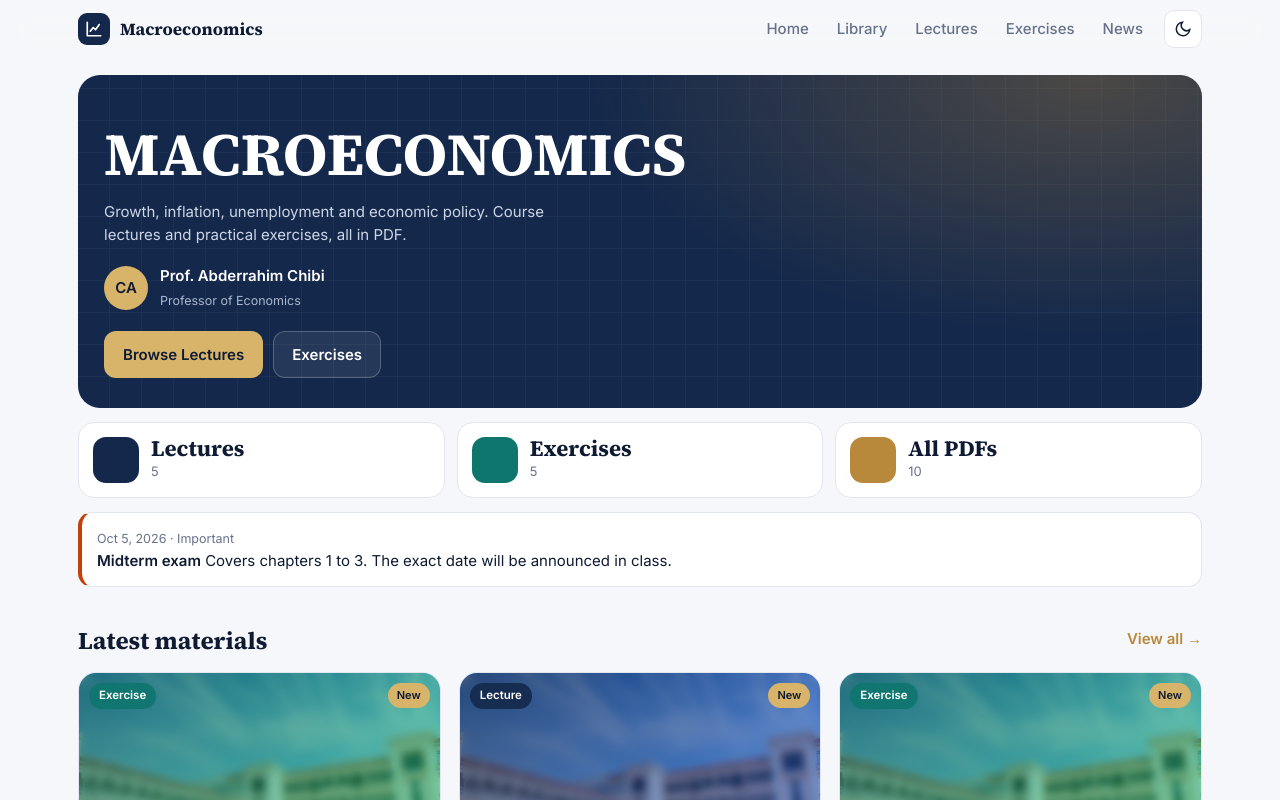
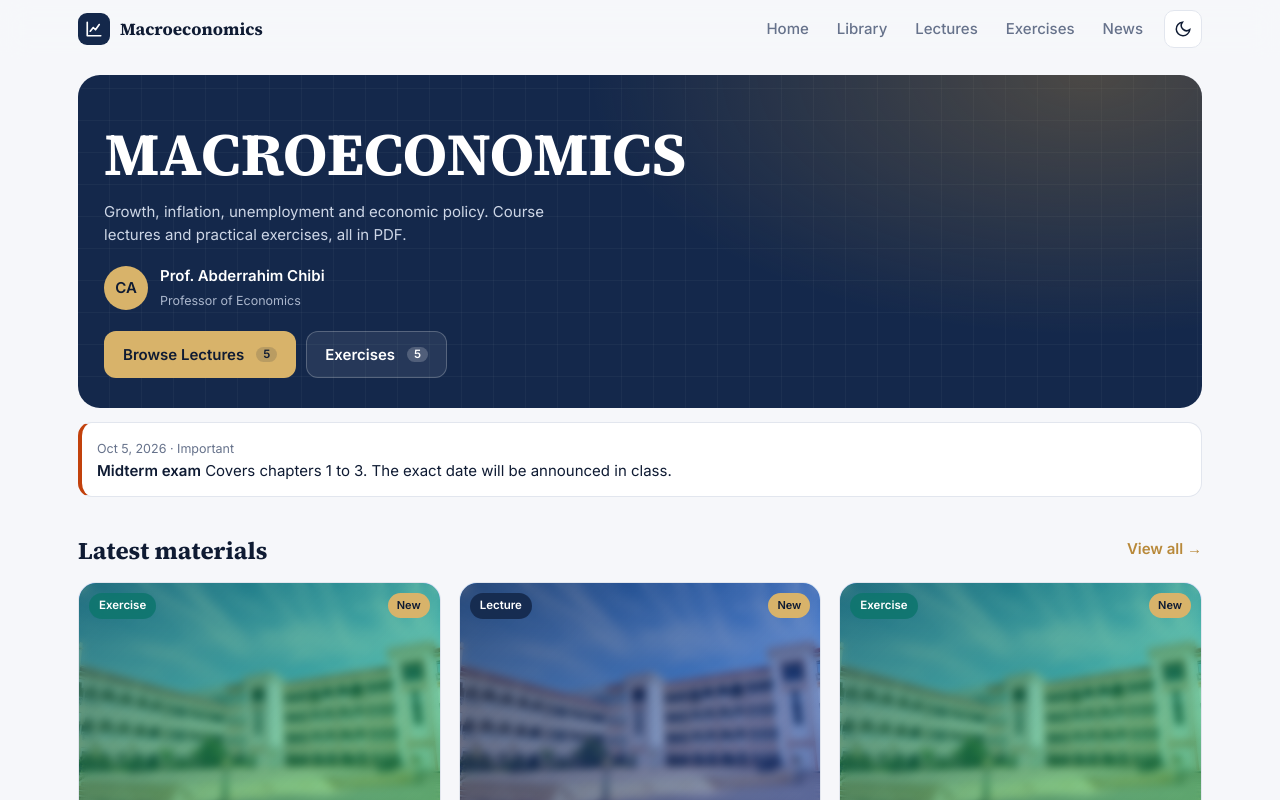
Before and after one commit to Seddardz/macroeconomics-porta, a Next.js app: page / in a window 1280 px wide. Shown: the top 800 px of the page. Built offline with nearby package versions, Linux system fonts and the light colour scheme.

Commit message:
Update 061020260412

```diff
--- a/src/app/globals.css
+++ b/src/app/globals.css
@@ -140,7 +140,7 @@ header .wrap {
   border: 0;
   background: none;
   padding: 8px 13px;
-  border-radius: 9px;
+  border-radius: 99px;
   color: var(--mut);
   font-weight: 500;
   cursor: pointer;
@@ -220,6 +220,9 @@ header .wrap {
 .view {
   display: none;
   animation: in 0.35s ease;
+  width: 100%;
+  max-width: 100vw;
+  overflow-x: hidden;
 }
 .view.on {
   display: block;
@@ -230,7 +233,7 @@ header .wrap {
     transform: translateY(10px);
   }
 }
-/* hero */
+/* Hero */
 .hero {
   position: relative;
   overflow: hidden;
@@ -314,6 +317,22 @@ header .wrap {
   min-height: 44px;
   transition: 0.2s;
 }
+.btn span {
+  display: inline-flex;
+  align-items: center;
+  justify-content: center;
+  background: rgba(15, 27, 51, 0.15);
+  color: inherit;
+  font-size: 11.5px;
+  font-weight: 700;
+  padding: 2px 7px;
+  border-radius: 99px;
+  line-height: 1;
+  margin-left: 4px;
+}
+.btn.ghost span {
+  background: rgba(255, 255, 255, 0.2);
+}
 .gold {
   background: #d8b36a;
   color: #0f1b33;
@@ -357,7 +376,7 @@ header .wrap {
     flex: 1;
   }
 }
-/* sections */
+/* Sections */
 .sec {
   padding-top: 34px;
 }
@@ -448,18 +467,18 @@ header .wrap {
 .note small {
   color: var(--mut);
 }
-/* catalogue tools */
+/* Catalogue Tools */
 .tools {
+  display: contents;
+}
+.srow {
   position: sticky;
   top: calc(58px + env(safe-area-inset-top, 0px));
   z-index: 40;
   background: color-mix(in srgb, var(--bg) 92%, transparent);
   backdrop-filter: blur(12px);
   padding: 10px 0 8px;
-}
-.srow {
-  display: flex;
-  gap: 8px;
+  margin-top: 6px;
 }
 .search {
   position: relative;
@@ -560,6 +579,51 @@ header .wrap {
   color: var(--pfg);
   border-color: var(--pri);
 }
+.frow {
+  display: flex;
+  justify-content: space-between;
+  align-items: center;
+  gap: 6px;
+  margin-top: 6px;
+  flex-wrap: nowrap;
+  white-space: nowrap;
+  overflow-x: auto;
+  scrollbar-width: none;
+}
+.frow::-webkit-scrollbar {
+  display: none;
+}
+.frow button,
+.frow .sortb,
+.frow .cnt,
+.frow .chip,
+.frow .pl {
+  font-size: 12px;
+  white-space: nowrap;
+  flex-shrink: 0;
+}
+.frow .chip {
+  padding: 4px 10px;
+  min-height: 28px;
+}
+.pl {
+  display: flex;
+  gap: 8px;
+  flex-wrap: wrap;
+}
+.sortb {
+  display: flex;
+  align-items: center;
+  gap: 6px;
+  color: var(--fg);
+  font-weight: 600;
+}
+.sortb svg {
+  transition: transform 0.3s;
+}
+.sortb.old svg {
+  transform: rotate(180deg);
+}
 .seg {
   display: flex;
   background: var(--soft);
@@ -601,7 +665,8 @@ header .wrap {
   font-size: 13px;
   margin: 12px 0 0;
 }
-/* cards */
+
+/* Cards */
 .cards {
   display: grid;
   grid-template-columns: repeat(auto-fill, minmax(280px, 1fr));
@@ -624,8 +689,6 @@ header .wrap {
     transform 0.3s,
     box-shadow 0.3s,
     border-color 0.3s;
-
-  /* NEW: Forces the browser to strictly clip the blur to the 18px border-radius */
   transform: translateZ(0);
   isolation: isolate;
 }
@@ -637,7 +700,7 @@ header .wrap {
 .cover {
   position: relative;
   aspect-ratio: 3/4;
-  max-height: 250px; /* Prevents the cover from being too tall on PC */
+  max-height: 250px;
   overflow: hidden;
 }
 .cover svg {
@@ -658,6 +721,7 @@ header .wrap {
   border-radius: 99px;
   color: #fff;
   backdrop-filter: blur(6px);
+  z-index: 10;
 }
 .bl {
   background: #14284be6;
@@ -675,6 +739,7 @@ header .wrap {
   font-weight: 700;
   padding: 4px 9px;
   border-radius: 99px;
+  z-index: 10;
 }
 .bd {
   padding: 15px 16px 16px;
@@ -736,7 +801,93 @@ button.t:hover {
 .open {
   width: 100%;
 }
+
+/* Image & Colored Overlay */
+.img-wrapper {
+  position: absolute;
+  inset: 0;
+  z-index: 1;
+}
+.cover-img {
+  width: 100%;
+  height: 100%;
+  object-fit: cover;
+  transition: transform 0.6s ease;
+}
+.card:hover .cover-img {
+  transform: scale(1.07);
+}
+.color-overlay {
+  position: absolute;
+  inset: -10px;
+  z-index: 2;
+  backdrop-filter: blur(4px);
+  -webkit-backdrop-filter: blur(4px);
+}
+.lect-bg .color-overlay {
+  background: linear-gradient(
+    135deg,
+    rgba(20, 40, 75, 0.7) 0%,
+    rgba(4, 71, 217, 0.4) 100%
+  );
+}
+.ex-bg .color-overlay {
+  background: linear-gradient(
+    135deg,
+    rgba(11, 91, 85, 0.7) 0%,
+    rgba(13, 231, 97, 0.4) 100%
+  );
+}
+
+/* Desktop vs Mobile Helpers */
+.mobile-only {
+  display: none;
+}
+.sem-tag {
+  font-size: 11px;
+  font-weight: 700;
+  padding: 4px 9px;
+  border-radius: 99px;
+  color: #fff;
+  display: inline-flex;
+  align-items: center;
+  margin-right: 6px;
+}
+.sem-tag.s1 {
+  background: #3b82f6;
+}
+.sem-tag.s2 {
+  background: #8b5cf6;
+}
+
+/* Consolidated Mobile Media Query (max-width: 560px) */
 @media (max-width: 560px) {
+  /* Hero section scaling */
+  .hero {
+    margin: 8px 10px 0;
+    border-radius: 16px;
+  }
+  .hero > div {
+    padding: 20px 14px;
+    gap: 16px;
+  }
+  .hero h1 {
+    font-size: clamp(28px, 8vw, 36px);
+  }
+  .hero p {
+    font-size: 13.5px;
+    margin-bottom: 14px;
+  }
+  .cta {
+    gap: 8px;
+  }
+  .cta .btn {
+    padding: 8px 12px;
+    font-size: 13px;
+    min-height: 38px;
+  }
+
+  /* Restored horizontal card view */
   .cards {
     grid-template-columns: 1fr;
     gap: 12px;
@@ -746,8 +897,8 @@ button.t:hover {
     border-radius: 16px;
   }
   .cover {
-    width: 135px; /* Increased from 104px for a better mobile presence */
-    aspect-ratio: 3/4; /* Replaces aspect-ratio: auto to maintain the book shape */
+    width: 135px;
+    aspect-ratio: 3/4;
     max-height: none;
     flex: none;
   }
@@ -800,7 +951,31 @@ button.t:hover {
   .open .x {
     display: none;
   }
+
+  /* Desktop vs Mobile toggles */
+  .desktop-only {
+    display: none;
+  }
+  .mobile-only {
+    display: inline;
+  }
+  .dt {
+    font-size: 11px;
+    gap: 4px;
+  }
+  .sem-tag {
+    padding: 2px 7px;
+    font-size: 10px;
+    margin-right: 0;
+  }
+
+  /* Skeleton height on mobile */
+  .skel {
+    height: 128px;
+  }
 }
+
+/* Skeleton & Utilities */
 .skel {
   height: 300px;
   border-radius: 18px;
@@ -812,11 +987,6 @@ button.t:hover {
   );
   background-size: 200% 100%;
   animation: sh 1.2s infinite;
-}
-@media (max-width: 560px) {
-  .skel {
-    height: 128px;
-  }
 }
 @keyframes sh {
   to {
@@ -846,7 +1016,8 @@ button.t:hover {
   opacity: 1;
   transform: none;
 }
-/* news / about */
+
+/* News & About */
 .nl {
   display: grid;
   gap: 12px;
@@ -892,6 +1063,7 @@ button.t:hover {
   margin: 4px 0 0;
   color: var(--mut);
 }
+
 footer {
   margin: 40px 0 0;
   padding: 22px 0;
@@ -905,44 +1077,7 @@ footer .wrap {
   gap: 10px;
   flex-wrap: wrap;
 }
-.tools {
-  display: contents;
-}
-.srow {
-  position: sticky;
-  top: calc(58px + env(safe-area-inset-top, 0px));
-  z-index: 40;
-  background: color-mix(in srgb, var(--bg) 92%, transparent);
-  backdrop-filter: blur(12px);
-  padding: 10px 0 8px;
-  margin-top: 6px;
-}
-.frow {
-  display: flex;
-  justify-content: space-between;
-  align-items: center;
-  gap: 10px;
-  margin-top: 6px;
-  flex-wrap: wrap;
-}
-.pl {
-  display: flex;
-  gap: 8px;
-  flex-wrap: wrap;
-}
-.sortb {
-  display: flex;
-  align-items: center;
-  gap: 6px;
-  color: var(--fg);
-  font-weight: 600;
-}
-.sortb svg {
-  transition: transform 0.3s;
-}
-.sortb.old svg {
-  transform: rotate(180deg);
-}
+
 .spin {
   display: inline-block;
   width: 26px;
@@ -967,98 +1102,3 @@ footer .wrap {
     transform: none;
   }
 }
-/* --- Desktop vs Mobile Text Toggles --- */
-.mobile-only {
-  display: none;
-}
-
-/* --- Semester Tag Base --- */
-.sem-tag {
-  font-size: 11px;
-  font-weight: 700;
-  padding: 4px 9px;
-  border-radius: 99px;
-  color: #fff;
-  display: inline-flex;
-  align-items: center;
-  margin-right: 6px;
-}
-.sem-tag.s1 {
-  background: #3b82f6;
-}
-.sem-tag.s2 {
-  background: #8b5cf6;
-}
-
-/* --- Image & Colored Blur Overlay --- */
-.img-wrapper {
-  position: absolute;
-  inset: 0;
-  z-index: 1;
-}
-
-.cover-img {
-  width: 100%;
-  height: 100%;
-  object-fit: cover;
-  transition: transform 0.6s ease;
-}
-
-.card:hover .cover-img {
-  transform: scale(1.07);
-}
-
-/* Base styling for the overlay */
-.color-overlay {
-  position: absolute;
-  /* Stretching it by -10px forces the blur edge-bleed outside the visible container */
-  inset: -10px;
-  z-index: 2;
-  backdrop-filter: blur(4px);
-  -webkit-backdrop-filter: blur(4px);
-}
-
-/* Ensure badges stay above the overlay */
-.bdg,
-.nw {
-  z-index: 10;
-}
-
-/* Color definition for Lectures (Blue) */
-.lect-bg .color-overlay {
-  background: linear-gradient(
-    135deg,
-    rgba(20, 40, 75, 0.7) 0%,
-    rgba(4, 71, 217, 0.4) 100%
-  );
-}
-
-/* Color definition for Exercises (Teal) */
-.ex-bg .color-overlay {
-  background: linear-gradient(
-    135deg,
-    rgba(11, 91, 85, 0.7) 0%,
-    rgba(13, 231, 97, 0.4) 100%
-  );
-}
-
-/* --- Mobile UI Adjustments --- */
-@media (max-width: 560px) {
-  .desktop-only {
-    display: none;
-  }
-  .mobile-only {
-    display: inline;
-  }
-
-  /* Shrink the date and tag sizes for better phone UI/UX */
-  .dt {
-    font-size: 11px;
-    gap: 4px;
-  }
-  .sem-tag {
-    padding: 2px 7px;
-    font-size: 10px;
-    margin-right: 0;
-  }
-}
--- a/src/app/page.tsx
+++ b/src/app/page.tsx
@@ -24,15 +24,7 @@ export default function Home() {
                 gap: "8px",
                 lineHeight: "1.4",
               }}
-            >
-              {/* <span>University Centre of Maghnia</span>
-              <span style={{ opacity: 0.5 }}>•</span>
-              <span>
-                Institute of Economic, Commercial & Management Sciences
-              </span>
-              <span style={{ opacity: 0.5 }}>•</span>
-              <span>2026/2027</span> */}
-            </div>
+            ></div>
             <h1>MACROECONOMICS</h1>
             <p>
               Growth, inflation, unemployment and economic policy. Course
@@ -47,42 +39,17 @@ export default function Home() {
             </div>
             <div className="cta">
               <Link href="/lectures" className="btn gold">
-                Browse Lectures
+                Browse Lectures <span>{cL}</span>
               </Link>
               <Link href="/exercises" className="btn ghost">
-                Exercises
+                Exercises <span>{cE}</span>
               </Link>
             </div>
           </div>
-          {/* Include your exact Hero SVG here, converting dash to camelCase */}
         </div>
       </div>
 
       <div className="wrap">
-        <div className="tiles">
-          <Link href="/lectures" className="tile rv in">
-            <i style={{ background: "#14284b" }}>{/* SVG */}</i>
-            <div>
-              <b>Lectures</b>
-              <span>{cL}</span>
-            </div>
-          </Link>
-          <Link href="/exercises" className="tile rv in">
-            <i style={{ background: "#0f766e" }}>{/* SVG */}</i>
-            <div>
-              <b>Exercises</b>
-              <span>{cE}</span>
-            </div>
-          </Link>
-          <Link href="/library" className="tile rv in">
-            <i style={{ background: "#b8893a" }}>{/* SVG */}</i>
-            <div>
-              <b>All PDFs</b>
-              <span>{courseData.length}</span>
-            </div>
-          </Link>
-        </div>
-
         <div className="note rv in">
           <div>
             <small>{NEWS[0][0]} · Important</small>
```
